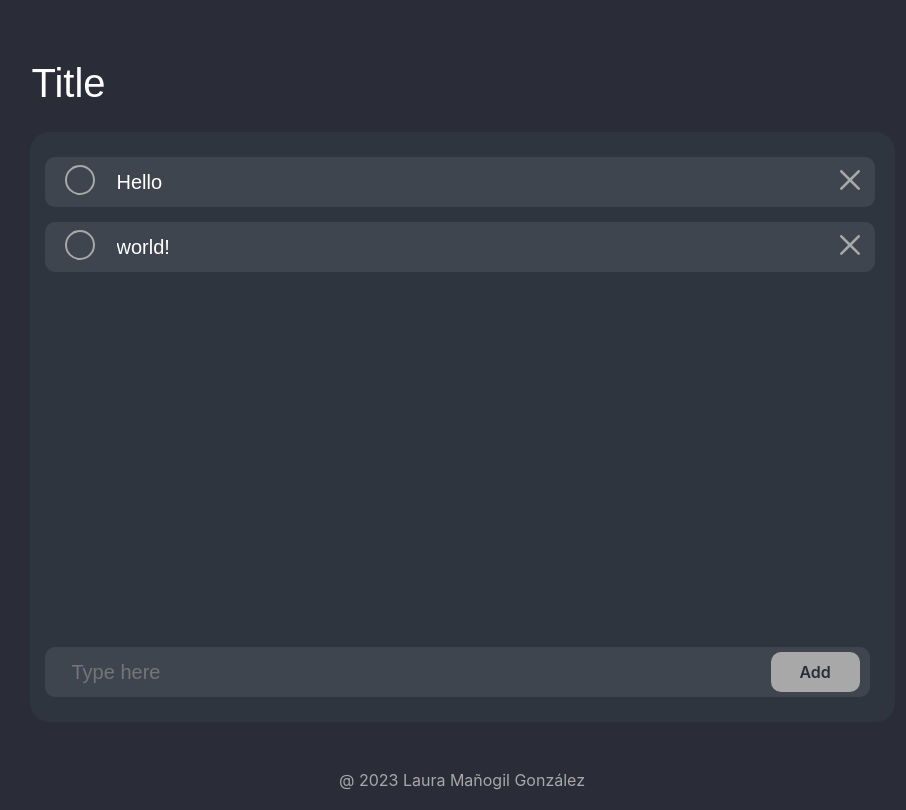
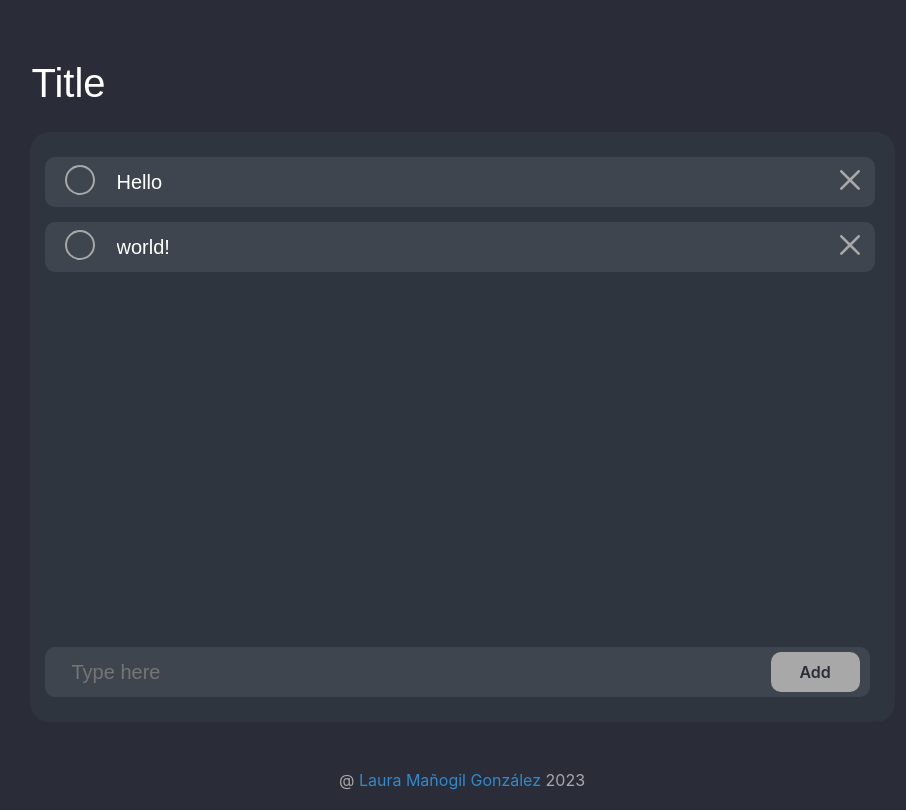
Before and after one commit to LauraMG12/Todo, a Vue app: page / in a window 1280 px wide. Shown: the whole page, without its empty margins (178-1084 px from the left). Built offline with nearby package versions, Linux system fonts and the light colour scheme; the HTML template or start-up script is replaced by a standard one.

Commit message:
refactor

```diff
--- a/src/App.vue
+++ b/src/App.vue
@@ -6,7 +6,7 @@ import Todo from "./components/Todo.vue";
   <!-- <Navbar id="navbar" /> -->
   <Todo id="todo" />
   <div id="footer">
-    <p>@ 2023 Laura Mañogil González</p>
+    <p>@ <span class="highlight">Laura Mañogil González</span> 2023</p>
   </div>
 </template>
 
@@ -54,6 +54,9 @@ p {
     @media only screen and (max-width: $medium-breackpoint) {
       display: none;
     }
+    .highlight {
+      color: $primary;
+    }
   }
   /* Scrollbar */
   ::-webkit-scrollbar {
--- a/src/styles/_variables.scss
+++ b/src/styles/_variables.scss
@@ -1,6 +1,6 @@
 /* COLORS */
 
-$primary: #9a5bde;
+$primary: #3289cb;
 
 $background-1: #2a2d38;
 $background-2: #2f353f;
```
